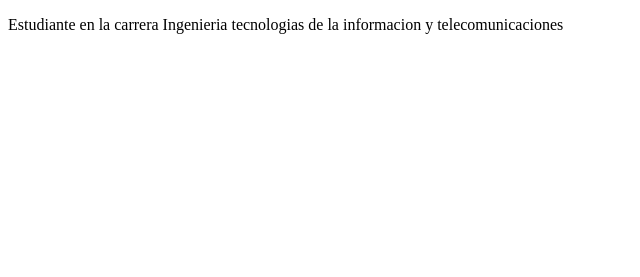
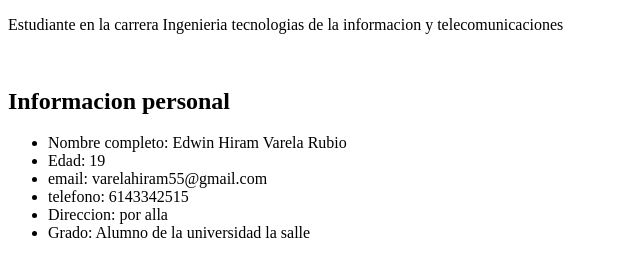
Before and after one commit to hiramvr/hiramvr.github.io, a plain HTML site: page index.html in a window 1280 px wide. Shown: the part 105-382 px from the top of the page, without its empty margins (0-640 px from the left). Drawn offline with Linux system fonts and the light colour scheme.

Commit message:
Se agrega seccion de informacion personal

```diff
--- a/index.html
+++ b/index.html
@@ -7,5 +7,27 @@
 	<h1>Edwin Hiram Varela Rubio</h1>
 	<h3>Estudihambre de la ulsa</h3>
 	<p>Estudiante en la carrera Ingenieria tecnologias de la informacion y telecomunicaciones</p>
+	<br>
+	<h2>Informacion personal</h2>
+	<ul>
+		<li>
+			Nombre completo: Edwin Hiram Varela Rubio
+		</li>
+		<li>
+			Edad: 19
+		</li>
+		<li>
+			email: varelahiram55@gmail.com
+		</li>
+		<li>
+			telefono: 6143342515
+		</li>
+		<li>
+			Direccion: por alla
+		</li>
+		<li>
+			Grado: Alumno de la universidad la salle
+		</li>
+	</ul>
 </body>
 </html>
```
